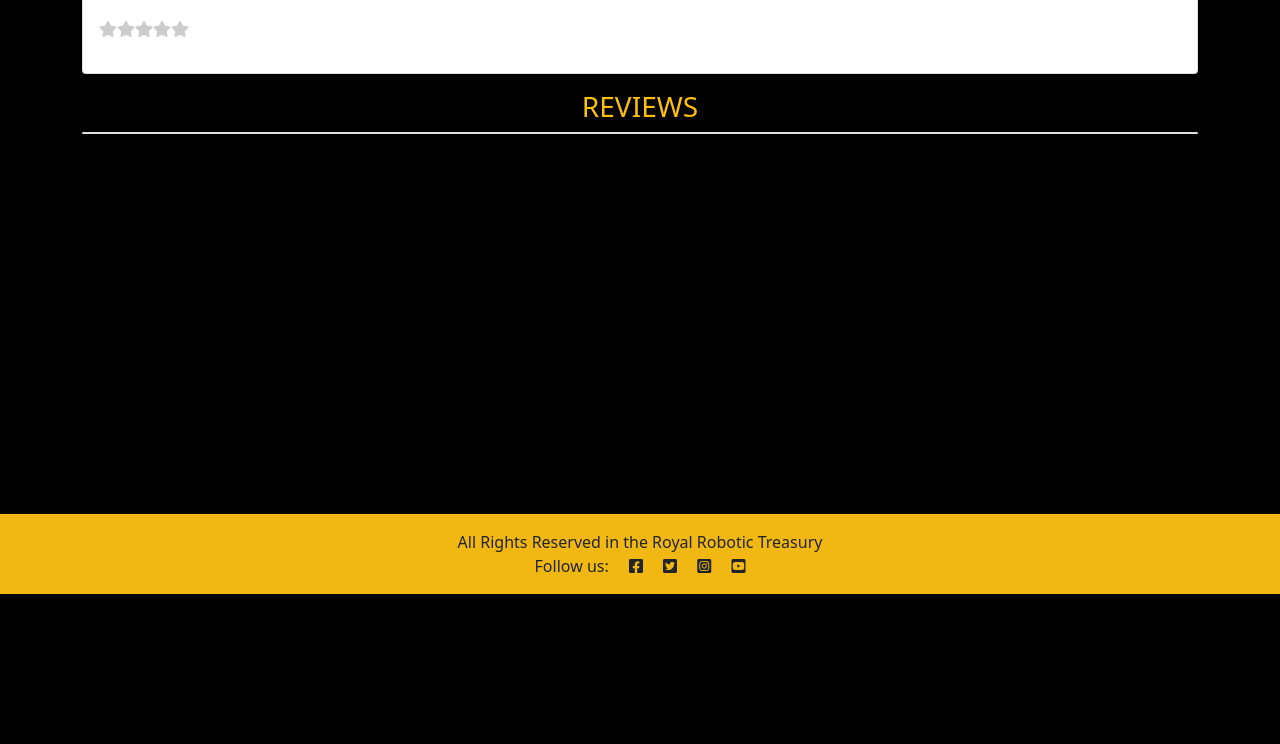
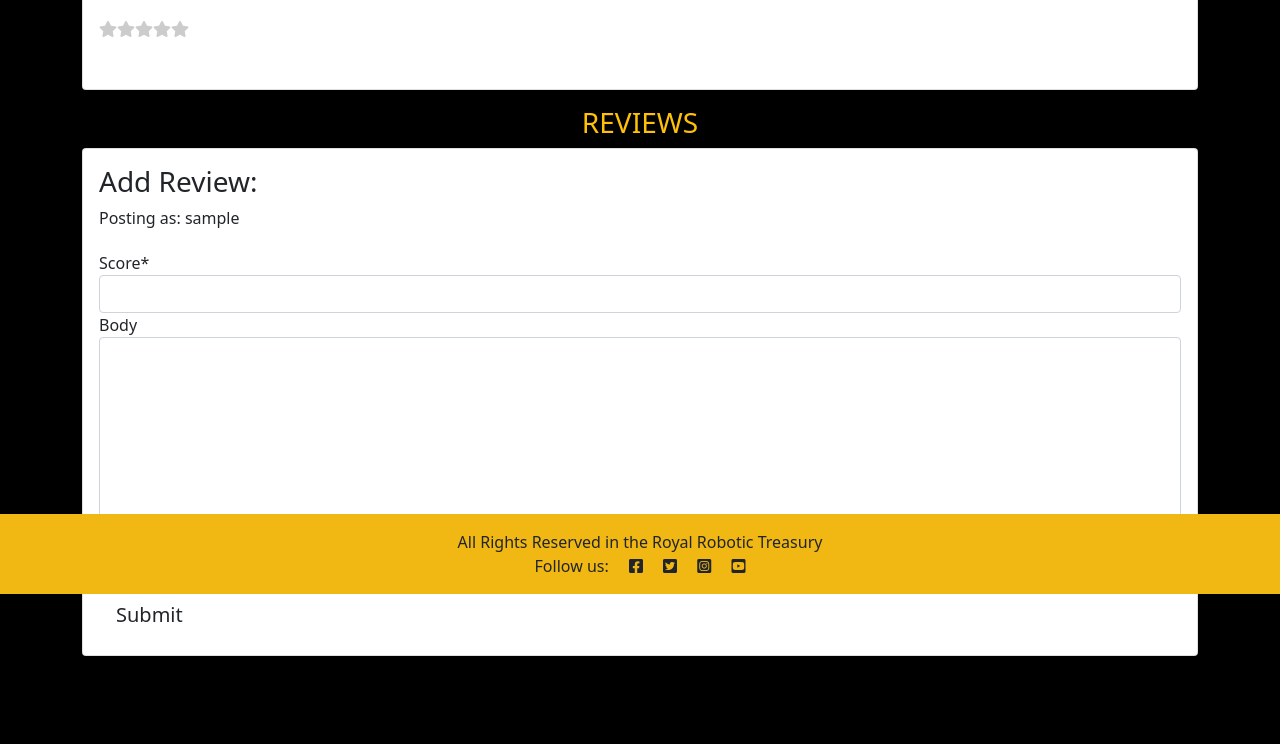
Before and after one commit to JordanCH05/VideoGameReviews, a Django app: template templates/game_detail.html in a window 1280 px wide. Shown: the part 206-950 px from the top of the page. Before the commit the page ends 800 px from the top, so only its background shows below. Run offline with Django 3.2, Linux system fonts and the light colour scheme; the template is opened without the code that fills it: values that come from a table or form of the project are taken from there, others are empty; the visitor is signed in with stand-in values (Sample User, id 1); some libraries are stand-ins or nearby versions; some web fonts are replaced.

Commit message:
Add ability for users to create reviews

```diff
--- a/templates/game_detail.html
+++ b/templates/game_detail.html
@@ -1,6 +1,9 @@
 {% extends "base.html" %}
 
 {% block content %}
+
+{% load crispy_forms_tags %}
+
 <div class="container">
     <div class="row">
         <div class="mt-3">
@@ -16,21 +19,23 @@
                     </div>
                     <div class="score">{{ game.score }}</div>
                 </div>
-                <div>
-                    <p>{{ game.description | safe }}</p>
+                <div class="card-body">
+                    <div class="card-text">
+                        {{ game.description | safe }}
+                    </div>
                 </div>
             </div>
         </div>
     </div>
 
     <div class="row">
-        <div class="mt-3">
+        <div class="mt-3 mb-8">
             <h3 class="card-title text-center text-uppercase text-warning">Reviews</h3>
-            <div class="card">
 
-                {% for review in reviews %}
+            {% for review in reviews %}
+            <div class="card mb-2">
                 <div class="card-body">
-                    <div class="card-text position-relative">
+                    <div class="card-text position-relative p-3">
                             <span class="position-absolute top-0 start-0">{{ review.username }}</span>
                             <span class="position-absolute top-0 start-50 translate-middle-x">
                                 <div class="stars-outer">
@@ -41,11 +46,35 @@
                             <span class="position-absolute top-0 end-0">{{ review.created_on }}</span>
                     </div>
                 </div>
-                <div>
-                    {{ review.body | safe }}
+                <div class="card-body">
+                    <div class="card-text">
+                        {{ review.body | safe }}
+                    </div>
                 </div>
-                <hr>
-                {% endfor %}
+            </div>
+            {% endfor %}
+
+        </div>
+        <div class="mb-8">
+            <div class="card mb-2">
+                <div class="card-body">
+                    {% if reviewed %}
+                    <div class="alert alert-success" role="alert">
+                        Your review is awaiting approval
+                    </div>
+                    {% else %}
+                    {% if user.is_authenticated %}
+
+                    <h3>Add Review:</h3>
+                    <p>Posting as: {{ user.username }}</p>
+                    <form method="post" style="margin-top: 1.3em;">
+                        {{ review_form | crispy }}
+                        {% csrf_token %}
+                        <button type="submit" class="btn btn-lg">Submit</button>
+                    </form>
+                    {% endif %}
+                    {% endif %}
+                </div>
             </div>
         </div>
     </div>
```
Also changed, not shown: reviewsite/views.py (+30 -0 lines).
